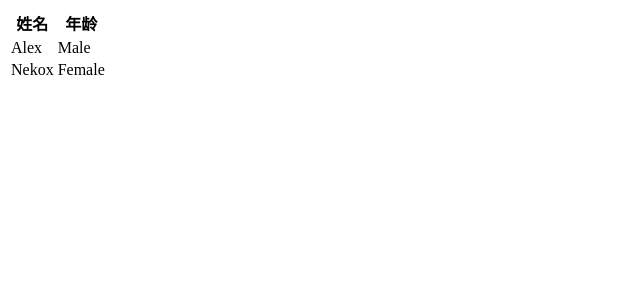
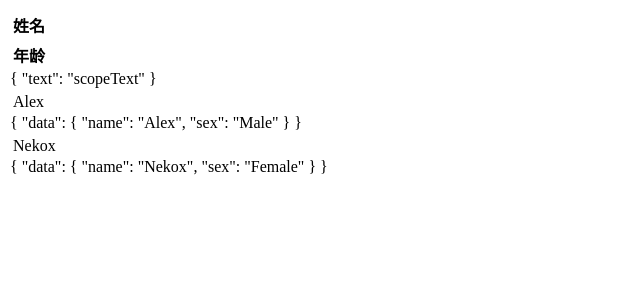
Before and after one commit to keifergu/sample-table, a Vue app: page / in a window 1280 px wide. Shown: the top 300 px of the page, without its empty margins (0-640 px from the left). Built offline with nearby package versions, Linux system fonts and the light colour scheme.

Commit message:
feat(表格scope): 实现表格配置的自定义显示方式功能
通过使用传递 $scopedSlots 的方式，完成自定义列表项的显示方式。

```diff
--- a/src/App.vue
+++ b/src/App.vue
@@ -8,6 +8,9 @@
       <fix-column
         label="年龄"
         prop="sex">
+        <template scope="scope">
+          {{scope}}
+        </template>
       </fix-column>
     </fix-table>
   </div>
@@ -19,9 +22,11 @@ import { fixTable, fixColumn } from './components/Table'
 export default {
   name: 'app',
   data () {
-    return { data: [
-    {name: 'Alex', sex: 'Male'},
-    {name: 'Nekox', sex: 'Female'}]
+    return {
+      data: [
+        {name: 'Alex', sex: 'Male'},
+        {name: 'Nekox', sex: 'Female'}
+      ]
     }
   },
   components: {
--- a/src/components/Table/Column.vue
+++ b/src/components/Table/Column.vue
@@ -1,10 +1,20 @@
 <template>
+<div>
   <th>{{label}}</th>
+  <slot text="scopeText"></slot>
+</div>
 </template>
 
 <script>
 export default {
   name: 'fix-column',
-  props: ['prop', 'label']
+  props: ['prop', 'label'],
+  mounted () {
+    let defaultV = this.$scopedSlots.default
+    if (defaultV) {
+      console.log(defaultV)
+      console.log(defaultV())
+    }
+  }
 }
 </script>
--- /dev/null
+++ b/src/components/Table/Row.js
@@ -0,0 +1,12 @@
+export default {
+  name: 'row',
+  functional: true,
+  render (h, context) {
+    console.log(context)
+    // data 为该列的数据，columns 为列的配置
+    const { data, columns } = context.props
+    const row = columns.map(col =>
+      col.template ? col.template({data}) : h('td', data[col.prop]))
+    return h('div', row)
+  }
+}
--- a/src/components/Table/Table.vue
+++ b/src/components/Table/Table.vue
@@ -1,15 +1,35 @@
 <template>
+  <div>
     <table>
       <tr>
         <slot></slot>
       </tr>
-    <tr v-for="(row, index) in data">
-      <td v-for="column in columns">{{row[column.prop]}}</td>
+      <!-- 根据源数据的长度，渲染列表的行 -->
+      <tr v-for="(row, index) in data" :key="index">
+        <!-- 根据 columns 的配置项数，确定每行渲染的列 -->
+        <row :data="row" :columns="columns"/>
       </tr>
     </table>
+  </div>
 </template>
 
 <script>
+import Row from './Row'
+
+const childConfigList = ['prop']
+
+/**
+ * @param {VNode} childNode 需要进行属性提取的子组件
+ */
+function getColumnConfig (childNode) {
+  let config = {}
+  childConfigList.forEach(prop => {
+    config[prop] = childNode[prop]
+  })
+  // TODO: undefined 时的数据处理
+  config.template = childNode.$scopedSlots.default
+  return config
+}
 export default {
   name: 'fix-table',
   props: ['data'],
@@ -19,15 +39,14 @@ export default {
     }
   },
   computed: {
-    children () {
-      return this.$children
-    }
+
   },
   created () {
     console.log(this)
   },
   mounted () {
-    this.columns = this.$children
-  }
+    this.columns = this.$children.map(getColumnConfig)
+  },
+  components: { Row }
 }
 </script>
```
Lines whose indentation alone changed are shown as unchanged.
